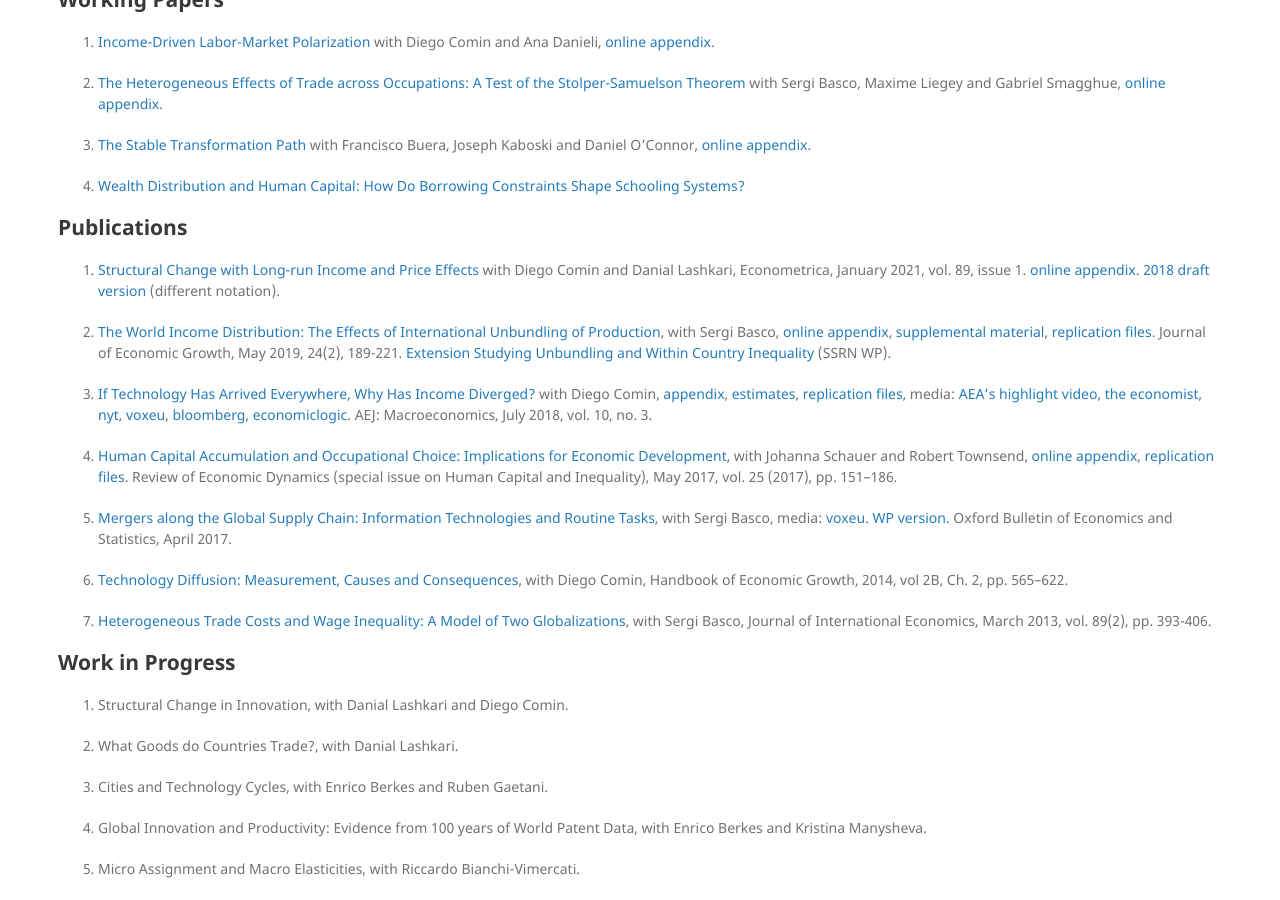
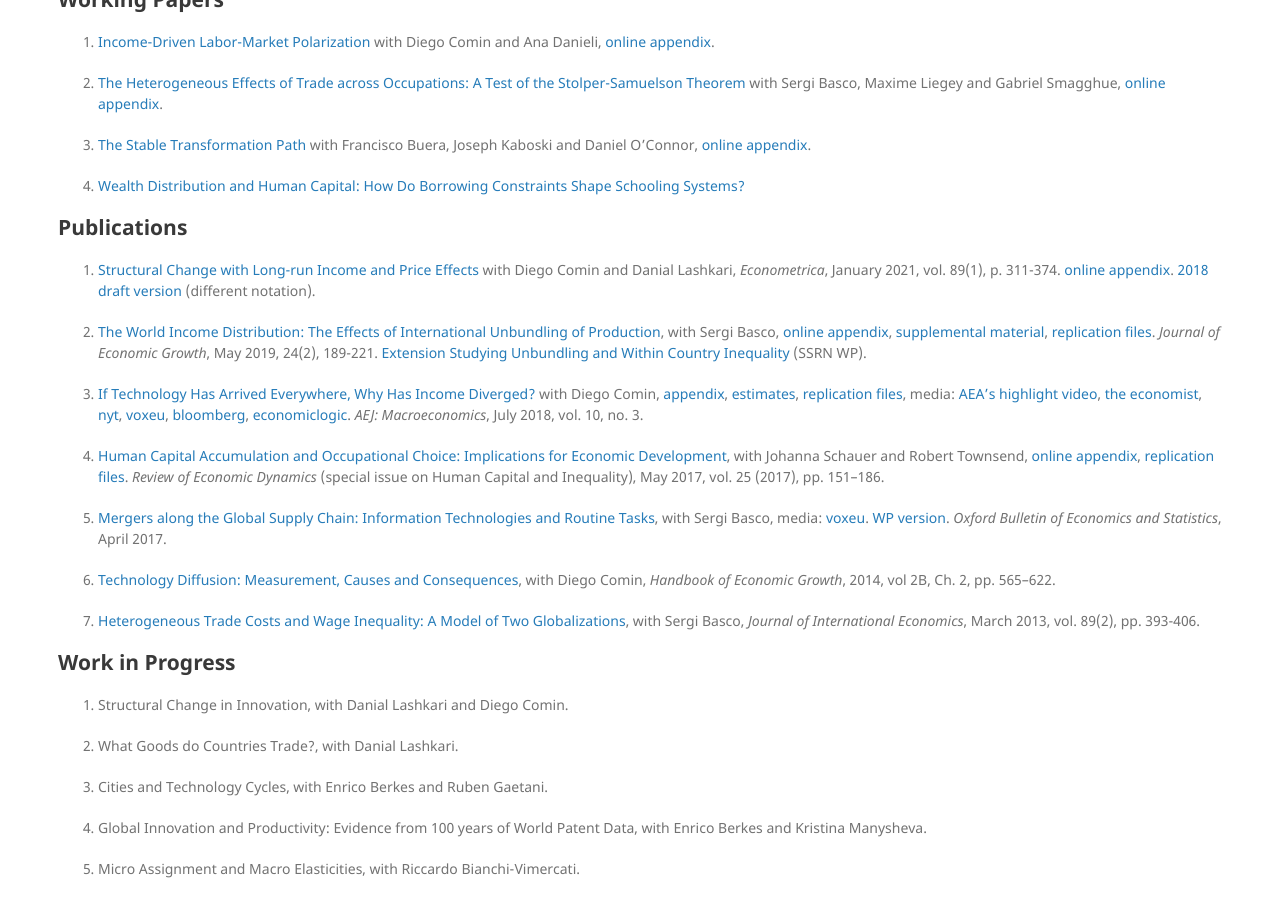
Before and after one commit to mestieri/mestieri.github.io, a Jekyll site: the page built from index.md, in a window 1280 px wide and 900 px high, scrolled down 367 px. Built offline with Jekyll 4.4.1, drawn with Linux system fonts in a browser that asks for light colours.

Commit message:
Update index.md

```diff
--- a/index.md
+++ b/index.md
@@ -39,22 +39,22 @@ Assistant Professor in the Department of Economics at Northwestern University (o
 
 1. [Structural Change with Long-run Income and Price Effects](https://www.dropbox.com/s/prta8e8rul85w6i/CLM_final.pdf?dl=0)
     with Diego Comin and Danial Lashkari,
-   Econometrica, January 2021, vol. 89, issue 1.
+   *Econometrica*, January 2021, vol. 89(1), p. 311-374.
     [online appendix](https://www.dropbox.com/s/k0n1wc79z3u10ck/CLM_onlineappendix_final.pdf?dl=0). [2018 draft version](https://www.dropbox.com/s/98e9tjnx3nhlhdd/CLM_rev2.pdf?dl=0) (different notation).
 
 
-2. [The World Income Distribution: The Effects of International Unbundling of Production](https://www.dropbox.com/s/czqzvaqwtgmk5hs/BMU_rev.pdf?dl=0), with Sergi Basco, [online appendix](https://www.dropbox.com/s/sgwdn0qb2kwca8k/BMU_onlineappendix_rev.pdf?dl=0), [supplemental material](https://www.dropbox.com/s/teu5685tej9tt54/BMP3_additional_results_rev2.pdf?dl=0), [replication files](https://www.dropbox.com/s/94zy8f7iwh2yvvl/replication%20files%20bmp3.zip?dl=0).  Journal of Economic Growth, May 2019, 24(2), 189-221.
+2. [The World Income Distribution: The Effects of International Unbundling of Production](https://www.dropbox.com/s/czqzvaqwtgmk5hs/BMU_rev.pdf?dl=0), with Sergi Basco, [online appendix](https://www.dropbox.com/s/sgwdn0qb2kwca8k/BMU_onlineappendix_rev.pdf?dl=0), [supplemental material](https://www.dropbox.com/s/teu5685tej9tt54/BMP3_additional_results_rev2.pdf?dl=0), [replication files](https://www.dropbox.com/s/94zy8f7iwh2yvvl/replication%20files%20bmp3.zip?dl=0). *Journal of Economic Growth*, May 2019, 24(2), 189-221.
        [Extension Studying Unbundling and Within Country Inequality](https://www.dropbox.com/s/83ty9lv2lem87y1/BM_Trade_and_within_inequality.pdf?dl=0) (SSRN WP).
 
-3. [If Technology Has Arrived Everywhere, Why Has Income Diverged?](https://www.dropbox.com/s/l04exb9tn9zcsdt/CM_transition.pdf?dl=0) with Diego Comin, [appendix](https://www.dropbox.com/s/hpmdrvmg5bbwe0p/CM_transition_appendix.pdf?dl=0), [estimates](https://www.dropbox.com/s/y34zbbnuji9mley/CM_online_results.csv?dl=0), [replication files](https://sites.google.com/site/martimestieri/replication%20files.zip?attredirects=0&d=1), media:  [AEA's highlight video](https://www.aeaweb.org/research/technology-intensity-of-use-income-divergence),  [the economist](http://www.economist.com/news/briefing/21679448-pace-business-really-getting-quicker-creed-speed), [nyt](http://economix.blogs.nytimes.com/2013/05/10/technology-as-a-driver-of-growth-or-not/), [voxeu](http://www.voxeu.org/article/technology-and-income-dynamics-1800-2000), [bloomberg](http://www.bloomberg.com/news/2013-05-09/fed-in-2008-showed-panic-of-1907-was-excessive-cutting-research.html), [economiclogic](http://economiclogic.blogspot.com.es/2013/06/income-divergence-in-face-of-faster.html). AEJ: Macroeconomics, July 2018, vol. 10, no. 3.
+3. [If Technology Has Arrived Everywhere, Why Has Income Diverged?](https://www.dropbox.com/s/l04exb9tn9zcsdt/CM_transition.pdf?dl=0) with Diego Comin, [appendix](https://www.dropbox.com/s/hpmdrvmg5bbwe0p/CM_transition_appendix.pdf?dl=0), [estimates](https://www.dropbox.com/s/y34zbbnuji9mley/CM_online_results.csv?dl=0), [replication files](https://sites.google.com/site/martimestieri/replication%20files.zip?attredirects=0&d=1), media:  [AEA's highlight video](https://www.aeaweb.org/research/technology-intensity-of-use-income-divergence),  [the economist](http://www.economist.com/news/briefing/21679448-pace-business-really-getting-quicker-creed-speed), [nyt](http://economix.blogs.nytimes.com/2013/05/10/technology-as-a-driver-of-growth-or-not/), [voxeu](http://www.voxeu.org/article/technology-and-income-dynamics-1800-2000), [bloomberg](http://www.bloomberg.com/news/2013-05-09/fed-in-2008-showed-panic-of-1907-was-excessive-cutting-research.html), [economiclogic](http://economiclogic.blogspot.com.es/2013/06/income-divergence-in-face-of-faster.html). *AEJ: Macroeconomics*, July 2018, vol. 10, no. 3.
 
-4. [Human Capital Accumulation and Occupational Choice: Implications for Economic Development](https://www.dropbox.com/s/i9y5hhldhf8sf2z/MST_rev.pdf?dl=0), with Johanna Schauer and Robert Townsend, [online appendix](https://www.dropbox.com/s/7nmwugrvgbw5q3a/MST_rev_onlineappendix.pdf?dl=0), [replication files](https://www.dropbox.com/s/p3wkhbsmytj9rnx/MST_replication_files.zip?dl=0). Review of Economic Dynamics (special issue on Human Capital and Inequality), May 2017, vol. 25 (2017), pp. 151–186.
+4. [Human Capital Accumulation and Occupational Choice: Implications for Economic Development](https://www.dropbox.com/s/i9y5hhldhf8sf2z/MST_rev.pdf?dl=0), with Johanna Schauer and Robert Townsend, [online appendix](https://www.dropbox.com/s/7nmwugrvgbw5q3a/MST_rev_onlineappendix.pdf?dl=0), [replication files](https://www.dropbox.com/s/p3wkhbsmytj9rnx/MST_replication_files.zip?dl=0). *Review of Economic Dynamics* (special issue on Human Capital and Inequality), May 2017, vol. 25 (2017), pp. 151–186.
 
-5. [Mergers along the Global Supply Chain: Information Technologies and Routine Tasks](https://www.dropbox.com/s/dbevybjgig53owv/BM_MandA.pdf?dl=0), with Sergi Basco, media: [voxeu](http://www.voxeu.org/article/ict-and-global-supply-chains). [WP version](https://www.dropbox.com/s/9zb0f8drntg5zz0/BM_MandAR.pdf?dl=0). Oxford Bulletin of Economics and Statistics, April 2017.
+5. [Mergers along the Global Supply Chain: Information Technologies and Routine Tasks](https://www.dropbox.com/s/dbevybjgig53owv/BM_MandA.pdf?dl=0), with Sergi Basco, media: [voxeu](http://www.voxeu.org/article/ict-and-global-supply-chains). [WP version](https://www.dropbox.com/s/9zb0f8drntg5zz0/BM_MandAR.pdf?dl=0). *Oxford Bulletin of Economics and Statistics*, April 2017.
 
-6. [Technology Diffusion: Measurement, Causes and Consequences](https://www.dropbox.com/s/wb4t5a6jn2qkfdx/CM_chapter.pdf?dl=0), with Diego Comin, Handbook of Economic Growth, 2014, vol 2B, Ch. 2,  pp. 565–622.
+6. [Technology Diffusion: Measurement, Causes and Consequences](https://www.dropbox.com/s/wb4t5a6jn2qkfdx/CM_chapter.pdf?dl=0), with Diego Comin, *Handbook of Economic Growth*, 2014, vol 2B, Ch. 2,  pp. 565–622.
 
-7. [Heterogeneous Trade Costs and Wage Inequality: A Model of Two Globalizations](https://www.dropbox.com/s/ek1tnn8osqoolx3/BM2G.pdf?dl=0), with Sergi Basco, Journal of International Economics, March 2013, vol. 89(2), pp. 393-406.
+7. [Heterogeneous Trade Costs and Wage Inequality: A Model of Two Globalizations](https://www.dropbox.com/s/ek1tnn8osqoolx3/BM2G.pdf?dl=0), with Sergi Basco, *Journal of International Economics*, March 2013, vol. 89(2), pp. 393-406.
 
 
 ## Work in Progress
```
